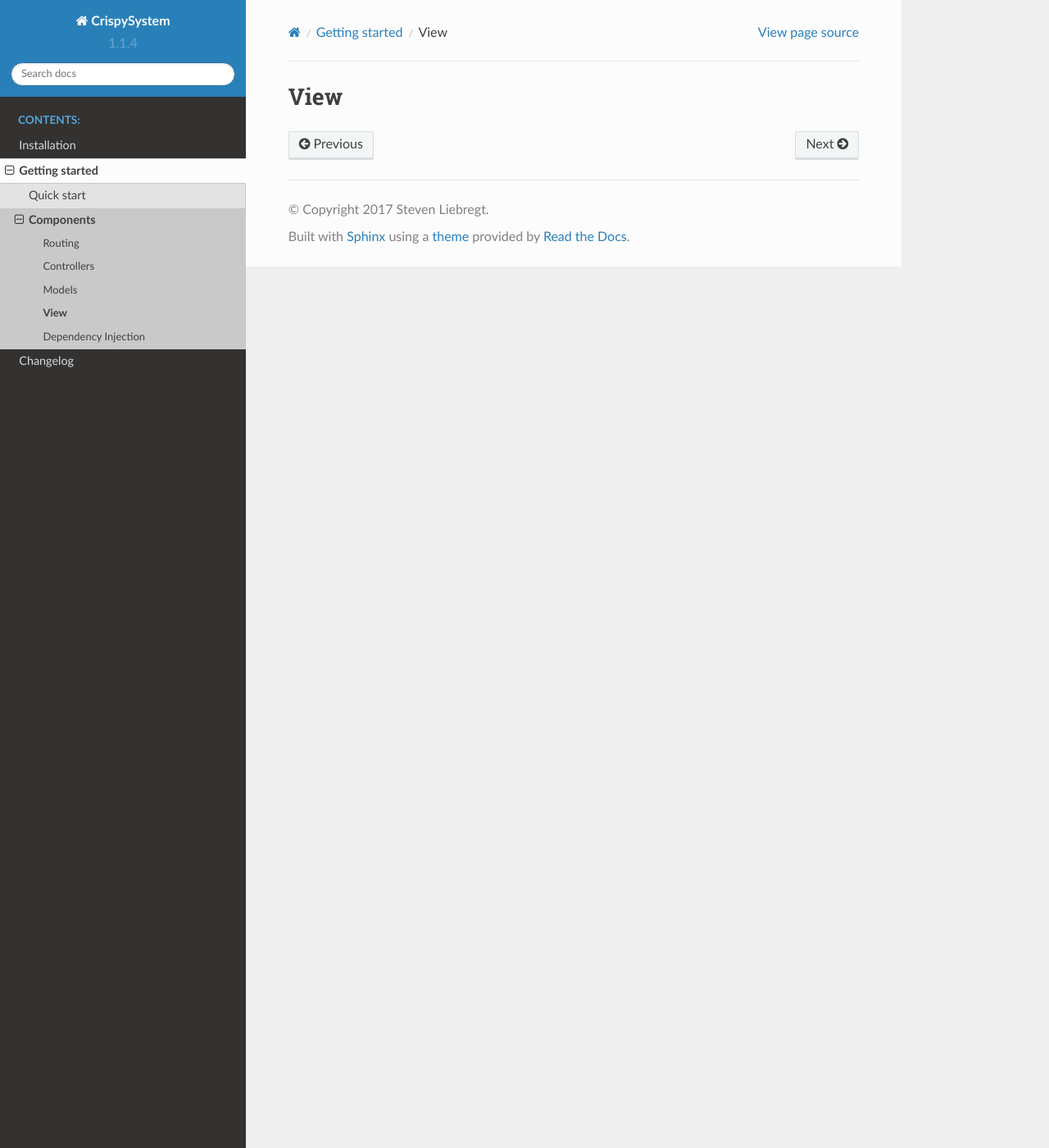
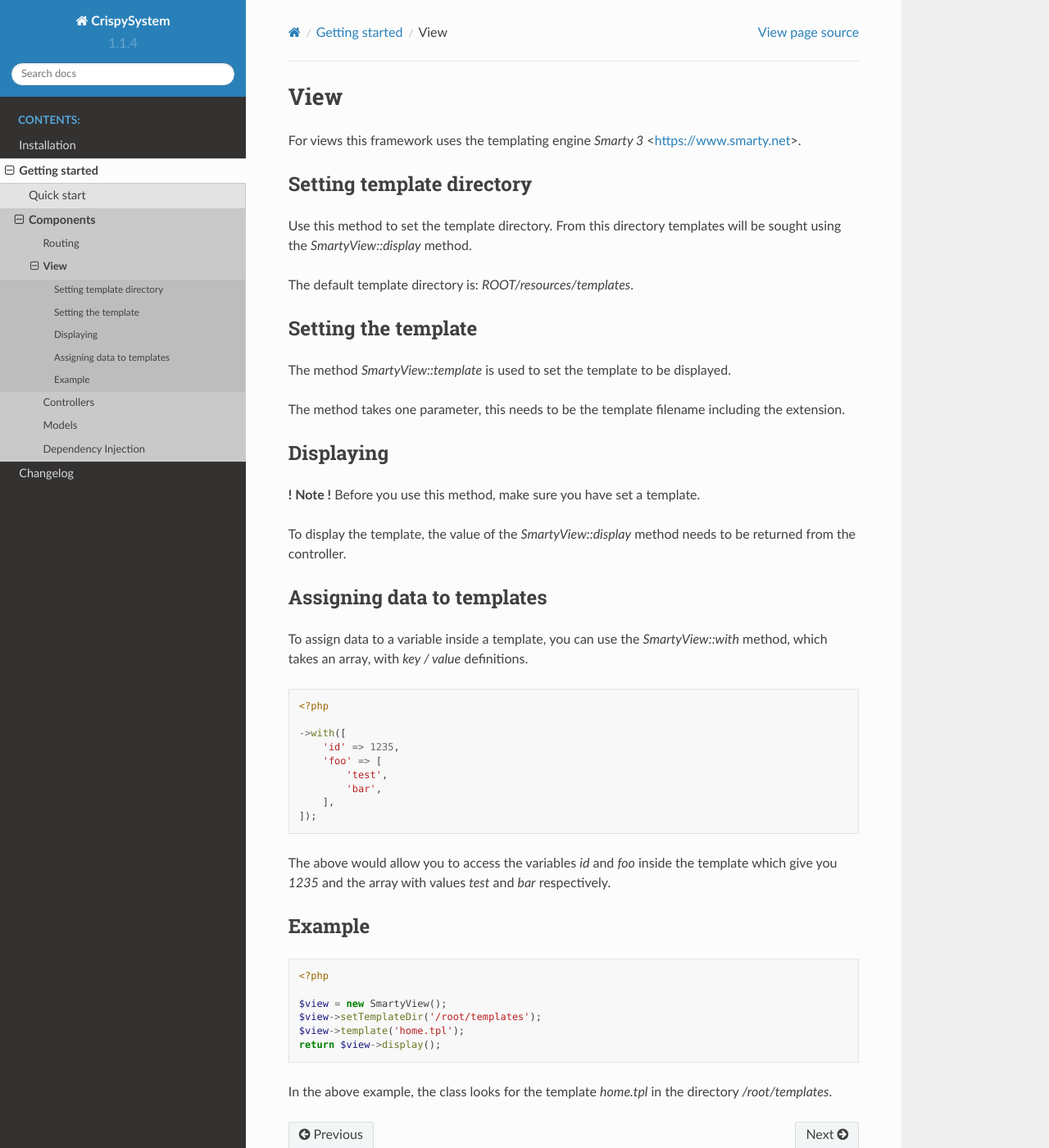
Before and after one commit to StevenLiebregt/Crispy-System, a Sphinx documentation site: the page built from docs/getting_started/view.rst, in a window 1280 px wide and 1400 px high. Shown: the whole window at 82% size. Built offline with Sphinx 7.4.7 and the Read the Docs theme 2.0.0, drawn with Linux system fonts in a browser that asks for light colours.

Commit message:
added View documentation

```diff
--- a/docs/getting_started/index.rst
+++ b/docs/getting_started/index.rst
@@ -61,7 +61,7 @@ Components
     :maxdepth: 1
 
     routing
+    view
     controllers
     models
-    view
     dependency_injection
--- a/docs/getting_started/view.rst
+++ b/docs/getting_started/view.rst
@@ -1,2 +1,58 @@
 View
 ====
+
+For views this framework uses the templating engine *Smarty 3* <https://www.smarty.net>.
+
+Setting template directory
+--------------------------
+
+Use this method to set the template directory. From this directory templates will be sought using the *SmartyView::display* method.
+
+The default template directory is: *ROOT/resources/templates*.
+
+Setting the template
+--------------------
+
+The method *SmartyView::template* is used to set the template to be displayed.
+
+The method takes one parameter, this needs to be the template filename including the extension.
+
+Displaying
+----------
+
+**! Note !** Before you use this method, make sure you have set a template.
+
+To display the template, the value of the *SmartyView::display* method needs to be returned from the controller.
+
+Assigning data to templates
+---------------------------
+
+To assign data to a variable inside a template, you can use the *SmartyView::with* method, which takes an array, with *key / value* definitions.
+
+.. code-block:: php
+
+    <?php
+
+    ->with([
+        'id' => 1235,
+        'foo' => [
+            'test',
+            'bar',
+        ],
+    ]);
+
+The above would allow you to access the variables *id* and *foo* inside the template which give you *1235* and the array with values *test* and *bar* respectively.
+
+Example
+-------
+
+.. code-block:: php
+
+    <?php
+
+    $view = new SmartyView();
+    $view->setTemplateDir('/root/templates');
+    $view->template('home.tpl');
+    return $view->display();
+
+In the above example, the class looks for the template *home.tpl* in the directory */root/templates*.
```
Also changed, not shown: docs/getting_started/controllers.rst (+42 -0 lines), 12 other files.
